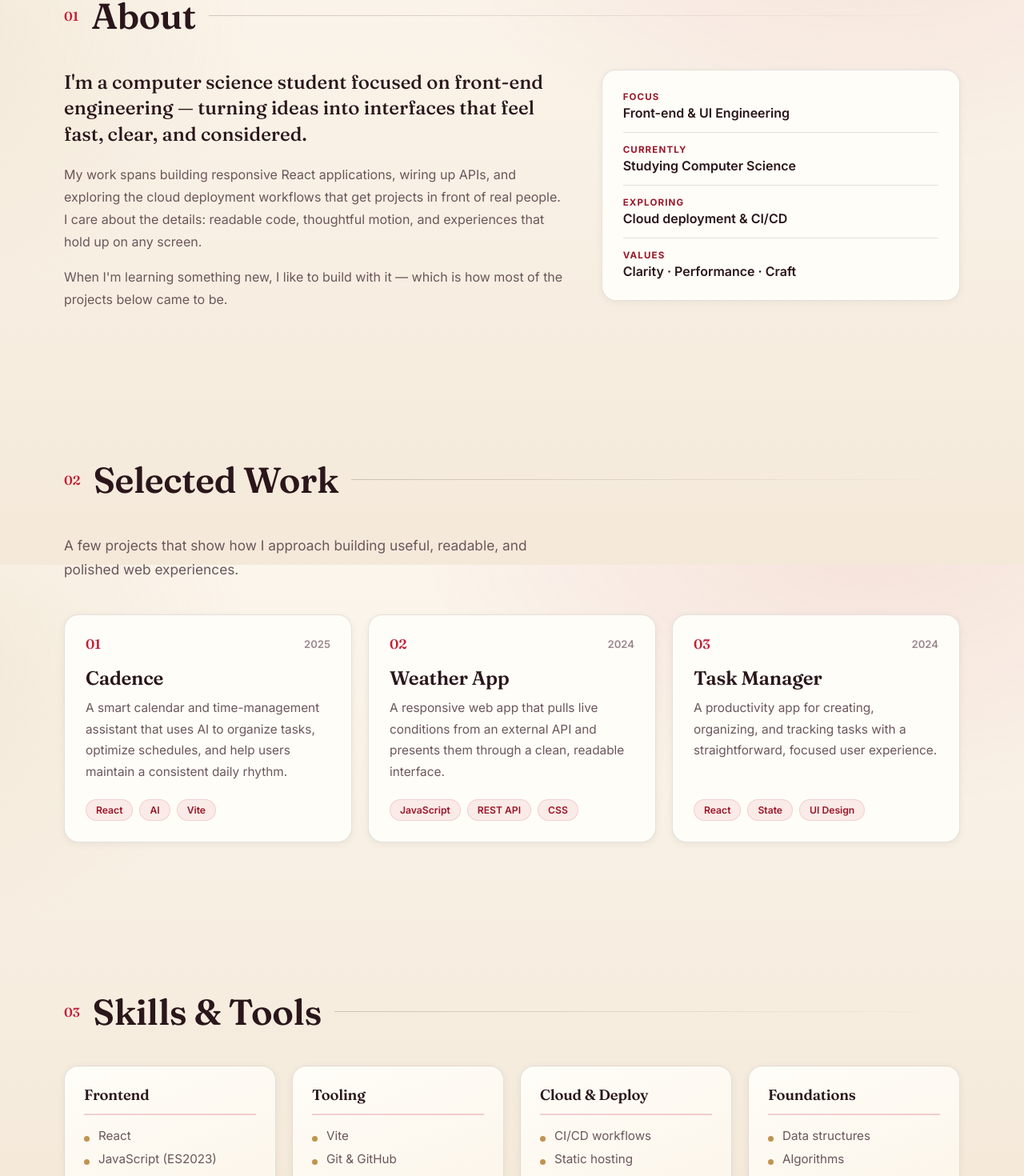
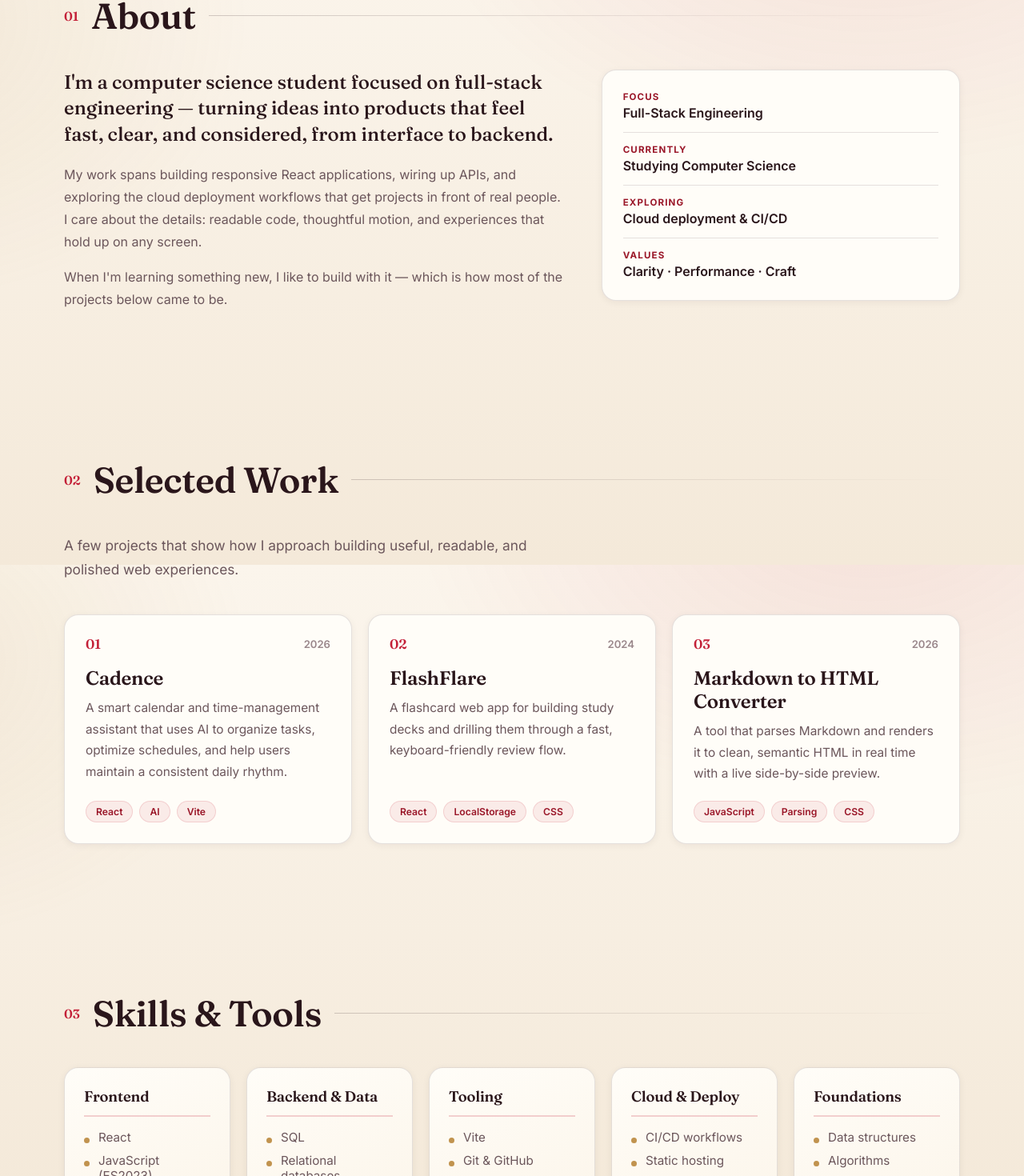
Before and after one commit to Monisha-Repos/Portfolio-Site, a React (Vite) app: page / in a window 1280 px wide. Shown: the part 894-2364 px from the top of the page at 80% size. Built offline with nearby package versions, Linux system fonts and the light colour scheme.

Commit message:
add availability clock, update contact and projects

```diff
--- a/index.html
+++ b/index.html
@@ -4,7 +4,7 @@
     <meta charset="UTF-8" />
     <link rel="icon" type="image/png" sizes="16x16" href="./src/assets/NameLogoFavicon.png">
     <meta name="viewport" content="width=device-width, initial-scale=1.0" />
-    <meta name="description" content="Monisha Natarajan — Computer Science student and front-end developer building modern, performant web experiences." />
+    <meta name="description" content="Monisha Natarajan — Computer Science student and full-stack developer building modern, performant web experiences." />
     <meta name="theme-color" content="#fbf5ec" />
 
     <link rel="preconnect" href="https://fonts.googleapis.com">
--- a/src/components/About.jsx
+++ b/src/components/About.jsx
@@ -10,9 +10,9 @@ function About() {
             <div className="about-grid">
                 <div className="about-copy" data-reveal>
                     <p className="lead">
-                        I&apos;m a computer science student focused on front-end
-                        engineering — turning ideas into interfaces that feel fast,
-                        clear, and considered.
+                        I&apos;m a computer science student focused on full-stack
+                        engineering — turning ideas into products that feel fast,
+                        clear, and considered, from interface to backend.
                     </p>
                     <p>
                         My work spans building responsive React applications,
@@ -30,7 +30,7 @@ function About() {
                 <ul className="about-facts" data-reveal>
                     <li>
                         <span className="fact-k">Focus</span>
-                        <span className="fact-v">Front-end &amp; UI Engineering</span>
+                        <span className="fact-v">Full-Stack Engineering</span>
                     </li>
                     <li>
                         <span className="fact-k">Currently</span>
--- /dev/null
+++ b/src/components/Availability.jsx
@@ -0,0 +1,27 @@
+import useClock from '../hooks/useClock.js'
+
+function Availability() {
+    const { time, available, location } = useClock()
+
+    const label = available
+        ? `Usually online now — ${location} time ${time}`
+        : `Away right now — ${location} time ${time}`
+
+    return (
+        <div
+            className={`availability ${available ? 'is-on' : 'is-off'}`}
+            role="status"
+            aria-label={label}
+        >
+            <span className="avail-dot" aria-hidden="true" />
+            <span className="avail-status">
+                {available ? 'Usually online' : 'Away right now'}
+            </span>
+            <span className="avail-time" aria-hidden="true">
+                {location} · {time}
+            </span>
+        </div>
+    )
+}
+
+export default Availability
--- a/src/components/Connect.jsx
+++ b/src/components/Connect.jsx
@@ -1,4 +1,5 @@
 import socials from '../data/socials.js'
+import Availability from './Availability.jsx'
 import { LinkedInIcon, GitHubIcon, MailIcon, ArrowIcon } from './Icons.jsx'
 
 function Connect() {
@@ -30,6 +31,8 @@ function Connect() {
                     <a className="btn btn-primary" href={`mailto:${socials.email}`}>
                         Say hello
                     </a>
+
+                    <Availability />
                 </div>
 
                 <ul className="connect-links" data-reveal>
--- a/src/components/Hero.jsx
+++ b/src/components/Hero.jsx
@@ -14,7 +14,7 @@ function Hero() {
             <div className="hero-inner">
                 <div className="hero-copy">
                     <p className="eyebrow" data-reveal>
-                        Computer Science · Front-end Developer
+                        Computer Science · Full-Stack Developer
                     </p>
 
                     <h1 className="hero-title" data-reveal>
@@ -24,7 +24,7 @@ function Hero() {
                     </h1>
 
                     <p className="hero-lead" data-reveal>
-                        I build modern front-end applications — exploring cloud
+                        I build modern full-stack applications — exploring cloud
                         deployment workflows and shipping projects that emphasize
                         clarity, performance, and clean engineering.
                     </p>
--- a/src/data/projects.js
+++ b/src/data/projects.js
@@ -1,26 +1,26 @@
 const projects = [
     {
         title: 'Cadence',
-        year: '2025',
+        year: '2026',
         description:
             'A smart calendar and time-management assistant that uses AI to organize tasks, optimize schedules, and help users maintain a consistent daily rhythm.',
         tech: ['React', 'AI', 'Vite'],
         link: '',
     },
     {
-        title: 'Weather App',
+        title: 'FlashFlare',
         year: '2024',
         description:
-            'A responsive web app that pulls live conditions from an external API and presents them through a clean, readable interface.',
-        tech: ['JavaScript', 'REST API', 'CSS'],
+            'A flashcard web app for building study decks and drilling them through a fast, keyboard-friendly review flow.',
+        tech: ['React', 'LocalStorage', 'CSS'],
         link: '',
     },
     {
-        title: 'Task Manager',
-        year: '2024',
+        title: 'Markdown to HTML Converter',
+        year: '2026',
         description:
-            'A productivity app for creating, organizing, and tracking tasks with a straightforward, focused user experience.',
-        tech: ['React', 'State', 'UI Design'],
+            'A tool that parses Markdown and renders it to clean, semantic HTML in real time with a live side-by-side preview.',
+        tech: ['JavaScript', 'Parsing', 'CSS'],
         link: '',
     },
 ]
--- a/src/data/skills.js
+++ b/src/data/skills.js
@@ -2,6 +2,10 @@ const skills = [
     {
         group: 'Frontend',
         items: ['React', 'JavaScript (ES2023)', 'HTML5', 'CSS3', 'Responsive UI'],
+    },
+    {
+        group: 'Backend & Data',
+        items: ['SQL', 'Relational databases', 'REST APIs'],
     },
     {
         group: 'Tooling',
--- a/src/data/socials.js
+++ b/src/data/socials.js
@@ -1,7 +1,7 @@
 // Central place for contact + social links.
 // NOTE: verify the GitHub URL — it was inferred from your git author name.
 const socials = {
-    email: 'Monisha.Natarajan@outlook.com',
+    email: 'monisha.n1227@gmail.com',
     linkedin: 'https://www.linkedin.com/in/monisha-natarajan',
     github: 'https://github.com/Monisha-Repos',
 }
--- /dev/null
+++ b/src/hooks/useClock.js
@@ -0,0 +1,42 @@
+import { useEffect, useState } from 'react'
+
+// Availability clock — pinned to Monisha's timezone, not the visitor's.
+const TIME_ZONE = 'America/New_York' // US Eastern (Tampa) — handles EDT/EST + DST
+const WORK_START = 9 // 9am
+const WORK_END = 21 // 9pm
+const LOCATION = 'Tampa'
+
+/**
+ * Returns the current time in Monisha's timezone plus whether it currently
+ * falls inside her working window, so the UI can show an availability status.
+ * Updates every 30s (no seconds shown, so a finer tick would be wasted work).
+ */
+export default function useClock() {
+    const [now, setNow] = useState(() => new Date())
+
+    useEffect(() => {
+        const id = setInterval(() => setNow(new Date()), 30_000)
+        return () => clearInterval(id)
+    }, [])
+
+    const time = new Intl.DateTimeFormat('en-US', {
+        timeZone: TIME_ZONE,
+        hour: 'numeric',
+        minute: '2-digit',
+        hour12: true,
+    }).format(now)
+
+    // Hour (0–23) as it reads in the target timezone.
+    const raw = Number(
+        new Intl.DateTimeFormat('en-US', {
+            timeZone: TIME_ZONE,
+            hour: '2-digit',
+            hour12: false,
+        }).format(now),
+    )
+    const hour = raw === 24 ? 0 : raw // some engines report midnight as 24
+
+    const available = hour >= WORK_START && hour < WORK_END
+
+    return { time, available, location: LOCATION }
+}
--- a/src/styles.css
+++ b/src/styles.css
@@ -699,7 +699,7 @@ main {
 /* ---------- Skills ---------- */
 .skills-grid {
     display: grid;
-    grid-template-columns: repeat(4, minmax(0, 1fr));
+    grid-template-columns: repeat(auto-fit, minmax(190px, 1fr));
     gap: 20px;
 }
 
@@ -766,6 +766,54 @@ main {
     max-width: 26rem;
     margin-bottom: 28px;
     font-size: 1.05rem;
+}
+
+/* Availability clock (working-time status) */
+.availability {
+    display: inline-flex;
+    align-items: center;
+    gap: 10px;
+    margin-top: 22px;
+    padding: 9px 16px;
+    border-radius: 999px;
+    background: var(--card);
+    border: 1px solid var(--line);
+    box-shadow: var(--shadow-sm);
+    font-size: 0.85rem;
+    font-weight: 600;
+}
+
+.avail-dot {
+    width: 9px;
+    height: 9px;
+    border-radius: 50%;
+    background: var(--ink-3);
+    flex-shrink: 0;
+}
+
+.availability.is-on .avail-dot {
+    background: #2fae66;
+    animation: ping 2.4s var(--ease) infinite;
+}
+
+@keyframes ping {
+    0% { box-shadow: 0 0 0 0 rgba(47, 174, 102, 0.5); }
+    70%, 100% { box-shadow: 0 0 0 7px rgba(47, 174, 102, 0); }
+}
+
+.avail-status {
+    color: var(--ink);
+}
+
+.availability.is-off .avail-status {
+    color: var(--ink-2);
+}
+
+.avail-time {
+    color: var(--ink-3);
+    padding-left: 10px;
+    border-left: 1px solid var(--line);
+    font-variant-numeric: tabular-nums;
 }
 
 .connect-links {
```
